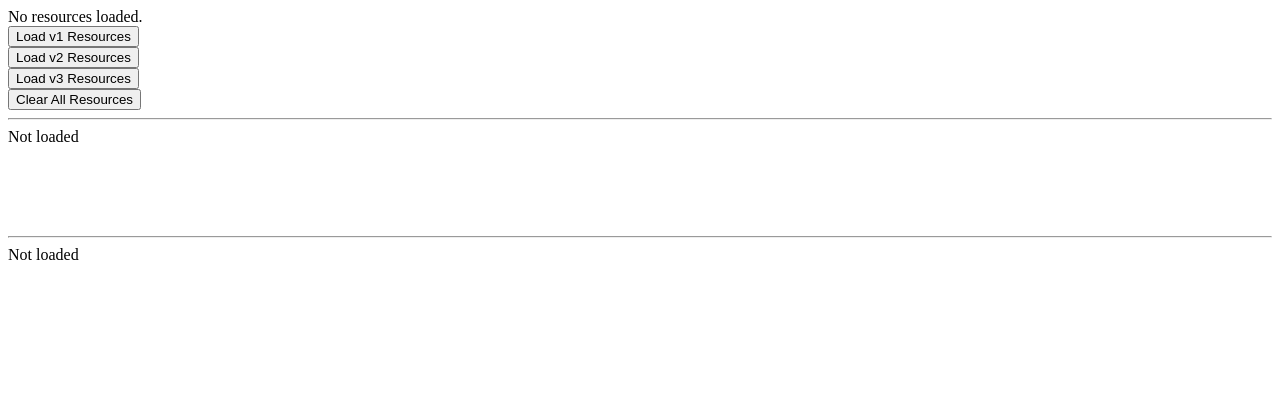
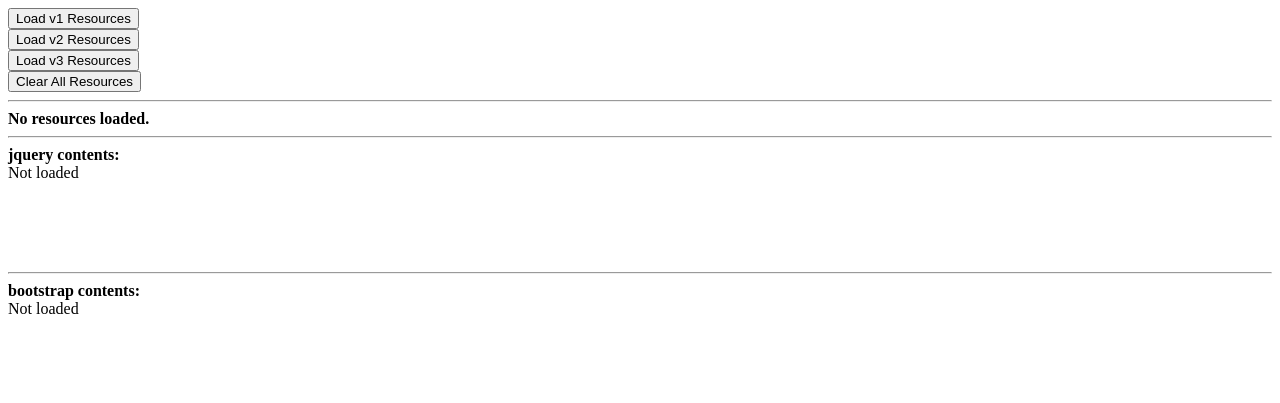
Before and after one commit to wanderview/delta-cache, a website: page index.html in a window 1280 px wide. Drawn offline with Linux system fonts and the light colour scheme.

Commit message:
cleanup index.html a bitw

```diff
--- a/index.html
+++ b/index.html
@@ -1,10 +1,17 @@
 <html>
 <head>
+<style>
+.status {
+  font-weight: bold;
+}
+
+.content-display {
+  height: 100px;
+  overflow-y: scroll;
+}
+</style>
 </head>
 <body>
-<div id='status'>
-No resources loaded.
-</div>
 <div>
 <button class='loadbutton' data-version='v1'>Load v1 Resources</button>
 </div>
@@ -18,12 +25,18 @@ No resources loaded.
 <button id='clearbutton'>Clear All Resources</button>
 </div>
 <hr>
-<div id='jquery.min.js' style='height:100px;overflow-y:scroll;'>
-No jquery loaded.
+<div id='status' class='status'>
+No resources loaded.
 </div>
 <hr>
-<div id='bootstrap.min.css' style='height:100px;overflow-y:scroll;'>
-No bootstrap loaded.
+<div class='status'>jquery contents:</div>
+<div id='jquery.min.js' class='content-display'>
+Not loaded
+</div>
+<hr>
+<div class='status'>bootstrap contents:</div>
+<div id='bootstrap.min.css' class='content-display'>
+Not loaded
 </div>
 <script src='ubspatch.js'></script>
 <script src='main.js'></script>
```
